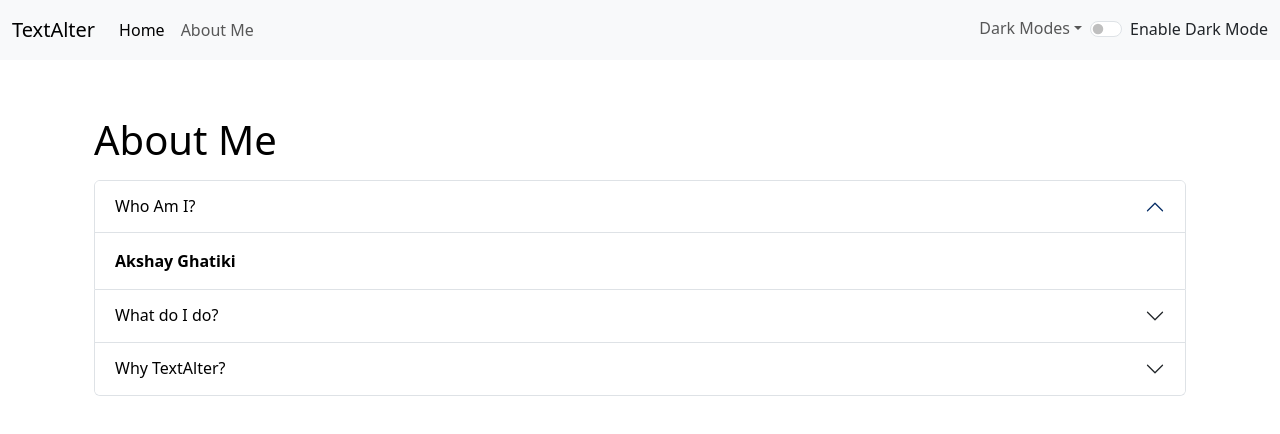
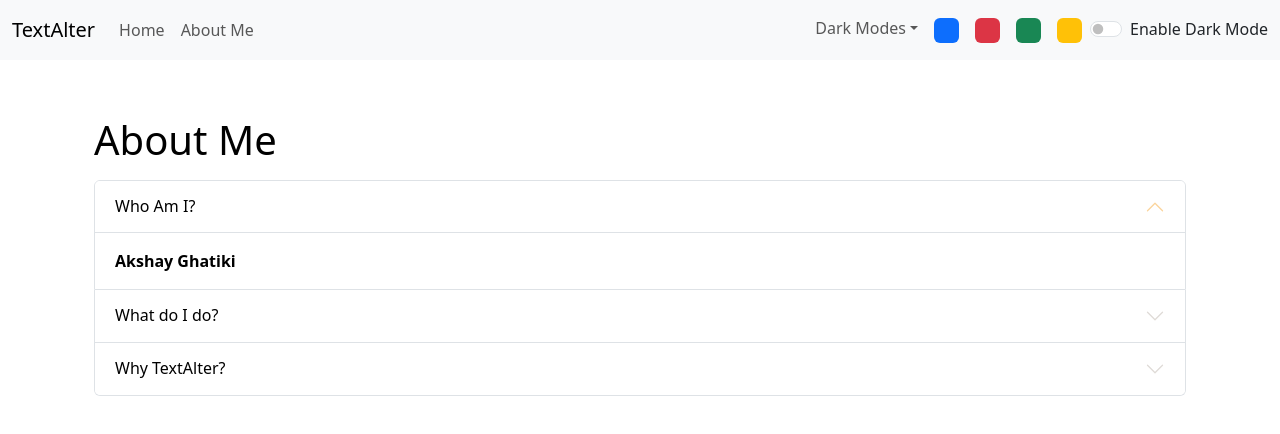
Before and after one commit to akshayghatiki311/text-alter, a React (Create React App) app: page /About in a window 1280 px wide. Shown: the top 434 px of the page. Built offline with nearby package versions, Linux system fonts and the light colour scheme.

Commit message:
bug fixes and some enhancements

```diff
--- a/src/App.js
+++ b/src/App.js
@@ -24,26 +24,46 @@
     }, 2000);
   }
 
-  const toggleDarkMode = ()=>{
+  const removeAllClasses = ()=>{
+    document.body.classList.remove('bg-success');
+    document.body.classList.remove('bg-primary');
+    document.body.classList.remove('bg-warning');
+    document.body.classList.remove('bg-danger');
+    document.body.classList.remove('bg-dark');
+    document.body.classList.remove('bg-light');
+  }
+
+  const toggleDarkMode = (cls)=>{
+    if(cls===null){
       if(mode === "light"){
         setMode('dark');
+        removeAllClasses();
         document.body.style.backgroundColor = '#292a30';
         updateAlert("Dark mode is enabled","success");
       }
       else{
         setMode('light');
+        removeAllClasses();
         document.body.style.backgroundColor = 'white';
         updateAlert("Light mode is enabled","success");
       }
     }
+    else{
+      removeAllClasses();
+      document.body.classList.add('bg-'+cls);
+    }
+
+  }
   const toggleGreenDarkMode = ()=>{
     if(mode === "light"){
       setMode('dark');
+      removeAllClasses();
       document.body.style.backgroundColor = '#032d16';
       updateAlert("Green mode is enabled","success");
     }
     else{
       setMode('light');
+      removeAllClasses();
       document.body.style.backgroundColor = 'white';
       updateAlert("Light mode is enabled","success");
     }
@@ -51,11 +71,13 @@
   const toggleRedDarkMode = ()=>{
     if(mode === "light"){
       setMode('dark');
+      removeAllClasses();
       document.body.style.backgroundColor = '#500101';
       updateAlert("Red Dark mode is enabled","success");
     }
     else{
       setMode('light');
+      removeAllClasses();
       document.body.style.backgroundColor = 'white';
       updateAlert("Light mode is enabled","success");
     }
@@ -63,11 +85,13 @@
   const toggleBlueDarkMode = ()=>{
     if(mode === "light"){
       setMode('dark');
+      removeAllClasses();
       document.body.style.backgroundColor = '#050f50';
       updateAlert("Blue mode is enabled","success");
     }
     else{
       setMode('light');
+      removeAllClasses();
       document.body.style.backgroundColor = 'white';
       updateAlert("Light mode is enabled","success");
     }
--- a/src/components/About.js
+++ b/src/components/About.js
@@ -45,9 +45,6 @@
             </div>
         </div>
     </div>
-    {/*<div className="container my-3">
-        <button className="btn btn-primary" onClick={handleDarkMode}>{darkModeButtonText}</button>
-  </div>*/}
     </>
   )
 }
--- a/src/components/Navbar.js
+++ b/src/components/Navbar.js
@@ -14,22 +14,11 @@
         <div className="collapse navbar-collapse" id="navbarSupportedContent">
           <ul className="navbar-nav me-auto mb-2 mb-lg-0">
             <li className="nav-item">
-              <Link className="nav-link active" aria-current="page" to="/home">Home</Link>
+              <Link className="nav-link" aria-current="page" to="/home">Home</Link>
             </li>
             <li className="nav-item">
               <Link className="nav-link" to="/about">About Me</Link>
             </li>
-            {/*<li className="nav-item dropdown">
-              <a className="nav-link dropdown-toggle" href="/" role="button" data-bs-toggle="dropdown" aria-expanded="false">
-                Dropdown
-              </a>
-              <ul className="dropdown-menu">
-                <li><a className="dropdown-item" href="/">Action</a></li>
-                <li><a className="dropdown-item" href="/">Another action</a></li>
-                <li><hr className="dropdown-divider"/></li>
-                <li><a className="dropdown-item" href="/">Something else here</a></li>
-              </ul>
-  </li>*/}
           </ul>
           <ul className={`navbar-nav mb-1 text-${props.mode==='dark'?'light':'dark'}`}>
             <li className="nav-item dropdown">
@@ -55,13 +44,15 @@
               </ul>
             </li>
           </ul>
-          {/*<form className="d-flex mx-2" role="search">
-            <input className="form-control me-2" type="search" placeholder="Search" aria-label="Search"/>
-            <button className="btn btn-outline-success" type="submit">Search</button>
-</form>*/}
+        </div>
+        <div className="d-flex">
+          <div className="bg-primary rounded mx-2" onClick={()=>{props.toggleDarkMode('primary')}} style={{height:'25px',width:'25px',cursor:'pointer'}}></div>
+          <div className="bg-danger rounded mx-2" onClick={()=>{props.toggleDarkMode('danger')}} style={{height:'25px',width:'25px',cursor:'pointer'}}></div>
+          <div className="bg-success rounded mx-2" onClick={()=>{props.toggleDarkMode('success')}} style={{height:'25px',width:'25px',cursor:'pointer'}}></div>
+          <div className="bg-warning rounded mx-2" onClick={()=>{props.toggleDarkMode('warning')}} style={{height:'25px',width:'25px',cursor:'pointer'}}></div>
         </div>
         <div className="form-check form-switch">
-            <input className="form-check-input" onClick={props.toggleDarkMode} type="checkbox" role="switch" id="flexSwitchCheckDefault"/>
+            <input className="form-check-input" onClick={()=>{props.toggleDarkMode(null)}} type="checkbox" role="switch" id="flexSwitchCheckDefault"/>
             <label className={`form-check-label text-${props.mode==='dark'?'light':'dark'}`} htmlFor="flexSwitchCheckDefault">Enable Dark Mode</label>
         </div>
       </div>
--- a/src/components/TextForm.js
+++ b/src/components/TextForm.js
@@ -5,13 +5,11 @@
     const [text, setText] = useState('');
 
     const handleUpperCase = ()=>{
-        console.log('Clicked Upper case button');
         setText(text.toUpperCase());
         props.updateAlert("Converted to Upper Case","success");
     }
 
     const handleLowerCase = ()=>{
-        console.log('Clicked Lower case button');
         setText(text.toLowerCase());
         props.updateAlert("Converted to Lower Case","success");
     }
@@ -23,18 +21,13 @@
     }
 
     const handleStripTags = ()=>{
-        console.log('Clicked Strip HTML tags');
         let str = text.toString();
         setText(str.replace( /(<([^>]+)>)/ig, ''));
         props.updateAlert("HTML tags removed","success");
     }
 
     const handleCopyText = ()=>{
-        console.log('Clicked Copy Text');
-        let text = document.getElementById('exampleFormControlTextarea1');
-        text.select();
-        navigator.clipboard.writeText(text.value);
-        document.getSelection().removeAllRanges();
+        navigator.clipboard.writeText(text);
         props.updateAlert("Text copied to clipboard","success");
     }
 
@@ -53,16 +46,11 @@
     }
 
     const handleOnChange = (event)=>{
-        console.log("On Change");
         setText(event.target.value);
     }
-    let noOfWords = 0;
-    if(text.split(' ').includes("")){
-        noOfWords = text.split(' ').length-1;
-    }
-    else{
-        noOfWords = text.split(' ').length;
-    }
+    let noOfWords = text.replace( /\n/g, " " ).split(" ").filter((item)=>{
+            return item.length!==0;
+        }).length;
     let noOfCharacters = text.length;
 
   return (
--- a/src/index.css
+++ b/src/index.css
@@ -0,0 +1,3 @@
+.accordion-button::after {
+    filter: invert(1);
+}
```
Also changed, not shown: 1 other file (tests, documents, lock files or other folders). Lines whose indentation alone changed are shown as unchanged.
